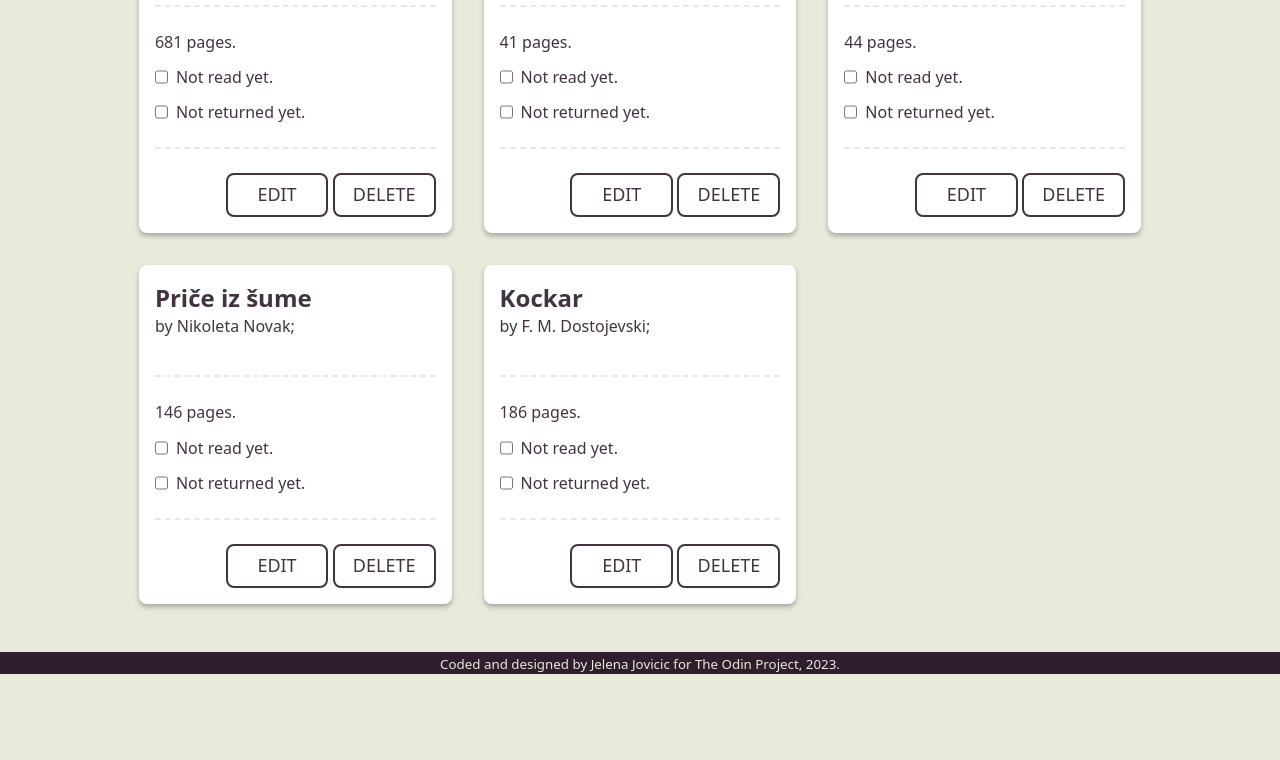
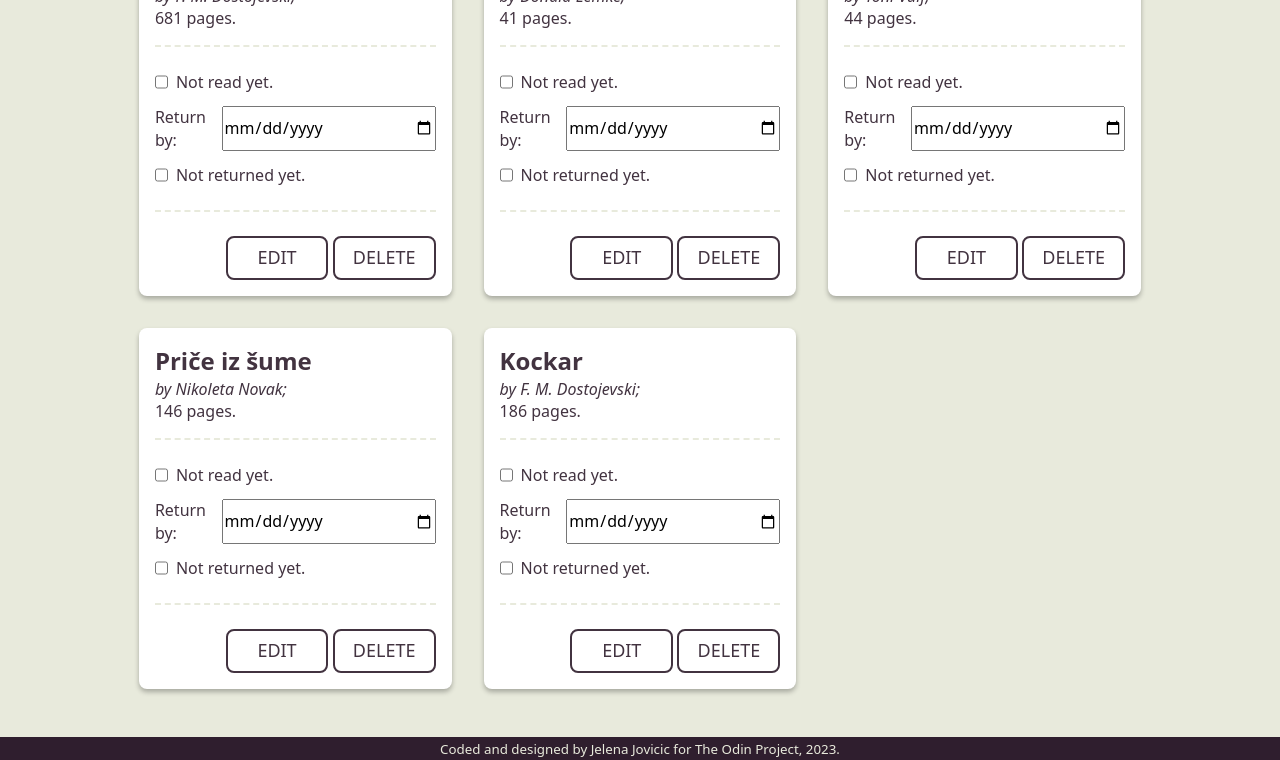
Before and after one commit to je-jo/library, a website: page index.html in a window 1280 px wide. Shown: the part 693-1453 px from the top of the page. Before the commit the page ends 1367 px from the top, so only its background shows below. Drawn offline with Linux system fonts and the light colour scheme.

Commit message:
start dates

```diff
--- a/assets/js/script.js
+++ b/assets/js/script.js
@@ -27,11 +27,14 @@ Book.prototype.toggleStatus = function toggleStatus(key, checked) {
 };
 
 Book.prototype.updateLabelText = function updateLabelText(prop) {
-  const string = String(prop);
   if (this[prop]) {
-    return `${string.at(0).toUpperCase() + string.slice(1)}.`;
+    return `${prop.at(0).toUpperCase() + prop.slice(1)}.`;
   }
-  return `Not ${string} yet.`;
+  return `Not ${prop} yet.`;
+};
+
+Book.prototype.setDate = function setDate(e) {
+  return e.currentTarget.value
 };
 
 Book.prototype.createCard = function createCard() {
@@ -55,22 +58,28 @@ Book.prototype.createCard = function createCard() {
     "id",
     cardReturnedLabel.getAttribute("for")
   );
+  const cardDateInput = card.querySelector(".card-date-input");
+  // const cardDateLabel = card.querySelector(".card-date-label");
 
   const cardDelete = card.querySelector(".card-delete");
   displayLibrary.insertBefore(card, displayLibrary.firstChild); // add new books to top
 
-  cardReadCheckbox.addEventListener("click", () => {
+  cardReadCheckbox.addEventListener("change", () => {
     this.toggleStatus("read", cardReadCheckbox.checked);
     cardReadLabel.childNodes[1].textContent = this.updateLabelText("read");
     // textContent on label alone won't work because checkbox is nested within the label so changing text content would overwrite the checkbox itself.
   });
 
-  cardReturnedCheckbox.addEventListener("click", () => {
+  cardReturnedCheckbox.addEventListener("change", () => {
     this.toggleStatus("returned", cardReturnedCheckbox.checked);
     this.updateLabelText(cardReturnedLabel, "returned");
     cardReturnedLabel.childNodes[1].textContent =
       this.updateLabelText("returned");
   });
+
+  cardDateInput.addEventListener("change", (e) => {
+    this["due-date"] = this.setDate(e);
+  })
 
   cardDelete.addEventListener("click", (e) => {
     if (window.confirm(`Are you sure you want to delete "${this.title}"`)) {
--- a/index.html
+++ b/index.html
@@ -9,9 +9,15 @@
   <script src="assets/js/script.js" defer></script>
   <title>Library - The Odin Project</title>
   <style>
+    .card-author {
+      font-style: italic;
+    }
     label {
       display: flex;
       gap: 0.5rem;
+    }
+    input[type="date"] {
+      width: 100%;
     }
   </style>
 </head>
@@ -49,10 +55,11 @@
       <div class="card-header">
         <h2 class="card-title"></h2>
         <p class="card-author"></p>
+        <p class="card-pages"></p>
       </div>
       <div class="card-body">
-        <p class="card-pages"></p>
         <label for="card-read" class="card-read-label"><input type="checkbox" id="card-read" class="card-read-checkbox">Not read yet.</label>
+        <label for="card-date" class="card-date-label">Return by:<input type="date" id="card-date" class="card-date-input"></label>
         <label for="card-returned" class="card-returned-label"><input type="checkbox" id="card-returned" class="card-returned-checkbox">Not returned yet.</label>
       </div>
       <div class="card-footer">
```
